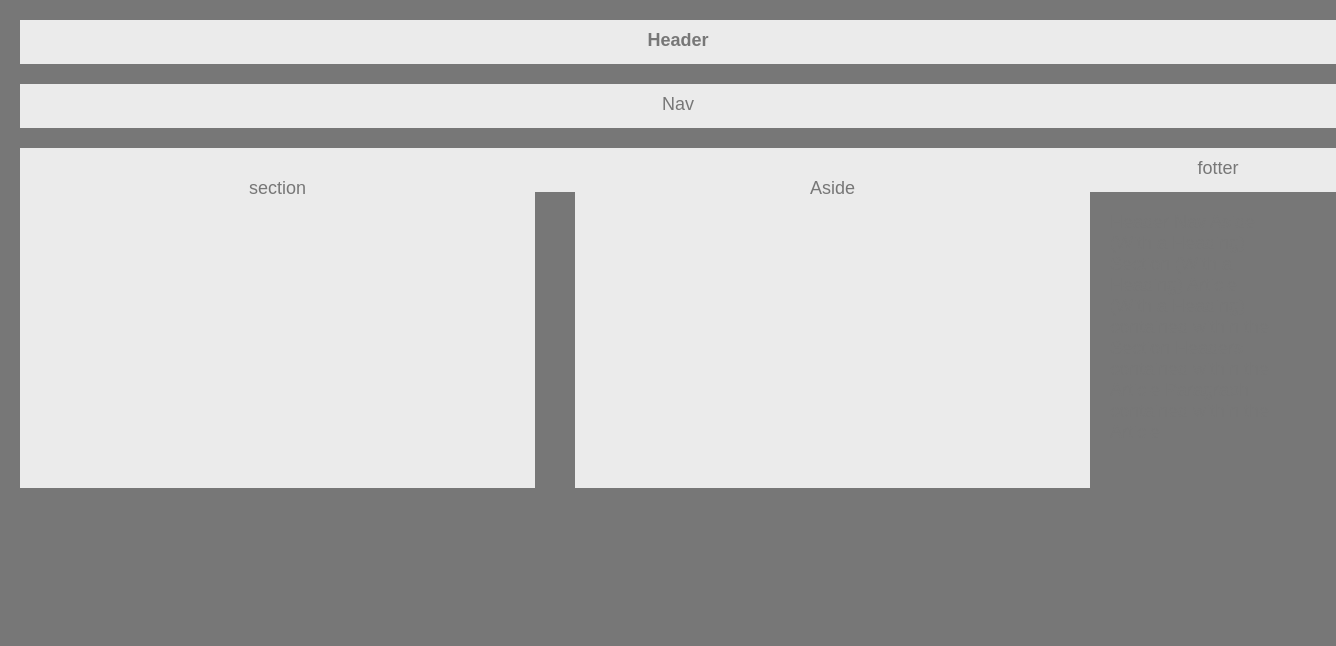
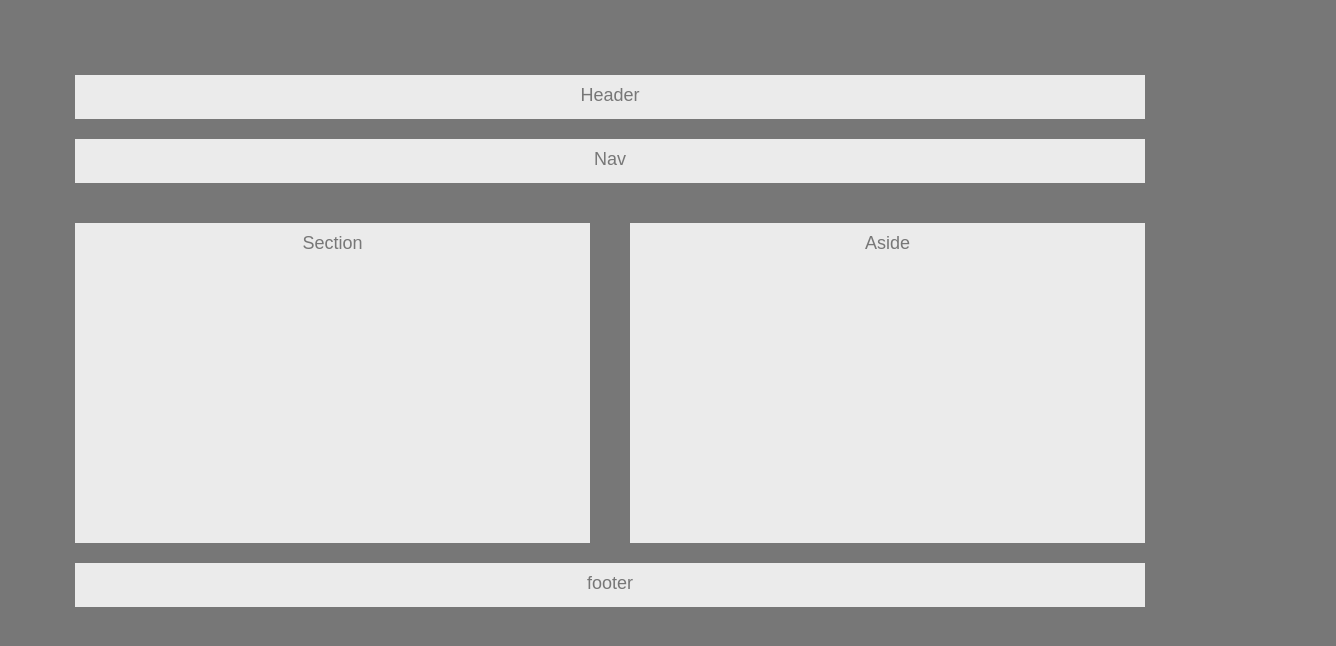
Before and after one commit to drewphillips/HD-Wireframe, a plain HTML site: page index.html in a window 1280 px wide. Shown: the whole page, 1336 px wide, since content can reach past the window. Drawn offline with Linux system fonts and the light colour scheme.

Commit message:
hour 2 update

```diff
--- a/index.html
+++ b/index.html
@@ -1,14 +1,14 @@
 <Html>
         <head>
-                <title>My Bio Page</title>
+                <title>HD Wireframe</title>
             <link rel="stylesheet" type="text/css" href="style.css">
             </head>
     <body>
-<header><strong>Header</strong></header>
+<header>Header</header>
 
 <nav>Nav</nav>
 
-<section>section</section>
+<section>Section</section>
 
 <aside>Aside</aside>
 
@@ -17,16 +17,8 @@
     <p></p>
 </article>
 
-<footer>fotter</footer>
+<footer>footer</footer>
 
 
     </body>
 </Html>
-
-Header
-Nav
-Aside (With a Heading)
-Section (With a Heading)
-Article (With a Heading) contained within the Section
-Headers contained within the Article
-Paragraph contained within the Article
--- a/style.css
+++ b/style.css
@@ -3,18 +3,18 @@ body
     color: #777777;
     background: #777777;
     font-family: "Arial", "Helvetica Neue", Helvetica, sans-serif;
-    margin: 0;
-    padding: 0;
+    margin: 10px;
+    padding: 45px;
     font-size: 18px;
     }
 
 header {
     background: #ebebeb;
-    width: 1296px;
+    width: 1050px;
     height: 24;
     text-align: center;
     height: 24px;
-    margin: 20;
+    margin: 20px;
     padding: 10;
 }
 
@@ -22,7 +22,7 @@ header {
 nav {
     background: #ebebeb;
     height: 24px;
-    width: 1296px;
+    width: 1050px;
     margin: 20px;
     padding: 10;
     text-align: center;
@@ -39,6 +39,7 @@ section {
     padding: 10px;
     height: 300px;
     text-align: center;
+
 }
 
 
@@ -55,11 +56,11 @@ aside {
 footer {
     background: #ebebeb;
     height: 24px;
-    width: 1296px;
+    width: 1050px;
     margin: 20px;
     padding: 10;
     text-align: center;
-    float: none;
+    clear: both;
     margin: 20px;
     padding: 10px;
 }
@@ -68,6 +69,7 @@ article {
     color: #ebebeb;
     background: #777777;
     width: 495px;
+    position: relative;
 }
 
 h1
```
